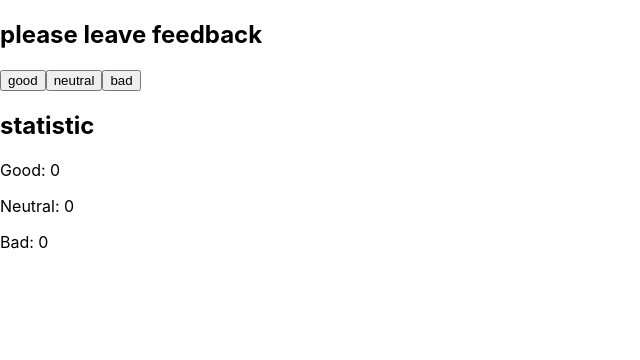
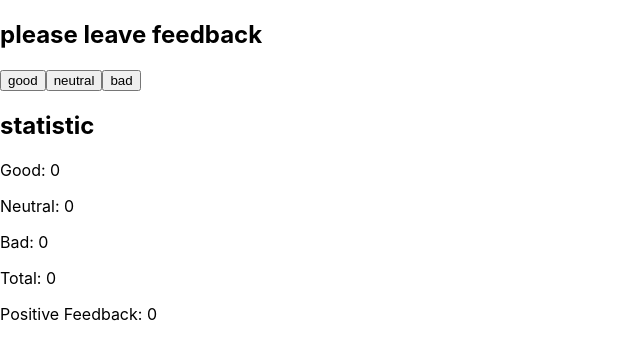
Before and after one commit to DurkaMateusz/goit-react-hw-04-feedback, a React (Create React App) app: page / in a window 1280 px wide. Shown: the top 360 px of the page, without its empty margins (0-640 px from the left). Built offline with nearby package versions, Linux system fonts and the light colour scheme.

Commit message:
Update App.jsx
working countertotal and percentage of positive feedbacks

```diff
--- a/src/components/App.jsx
+++ b/src/components/App.jsx
@@ -8,11 +8,21 @@ export class App extends Component {
       good: 0,
       neutral: 0,
       bad:0,
+      total: 0,
+      positiveFeedback: 0,
     }
   }
 
+  countTotalFeedback = () => {
+    return this.state.good + this.state.neutral + this.state.bad;
+  };
+
+  countPositiveFeedbackPercentage = () => {
+    const total = this.countTotalFeedback();
+    return total ? Math.round((this.state.good / total) * 100) : 0;
+  };
+
   render() {
-
     return (
       <div className="feedback">
         <section>
@@ -33,6 +43,8 @@ export class App extends Component {
                 <p>Good: {this.state.good}</p>
                 <p>Neutral: {this.state.neutral}</p>
                 <p>Bad: {this.state.bad}</p>
+                <p>Total: {this.countTotalFeedback()}</p>
+                <p>Positive Feedback: {this.countPositiveFeedbackPercentage()}</p>
             </div>
         </section>
       </div>
```
